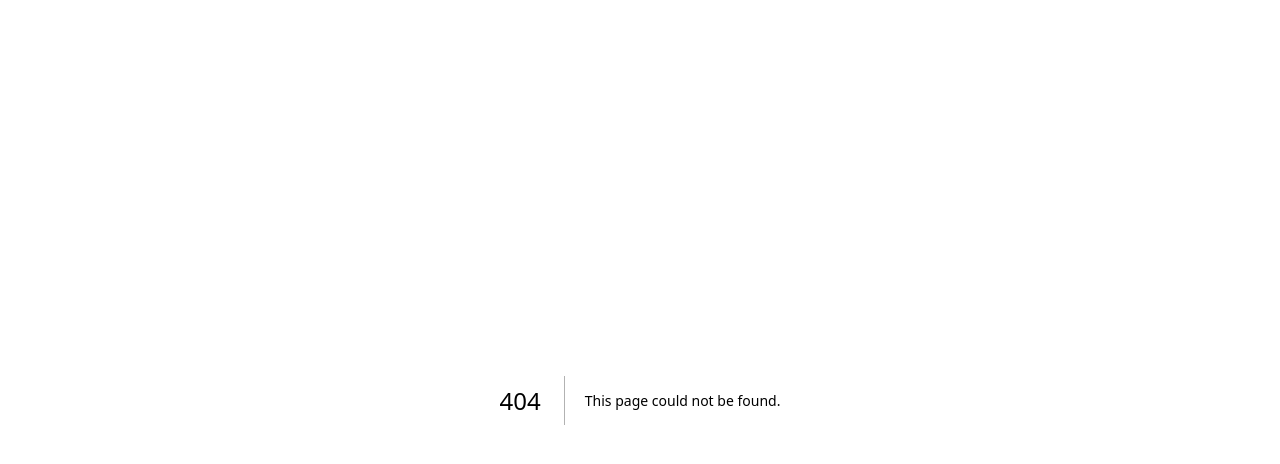
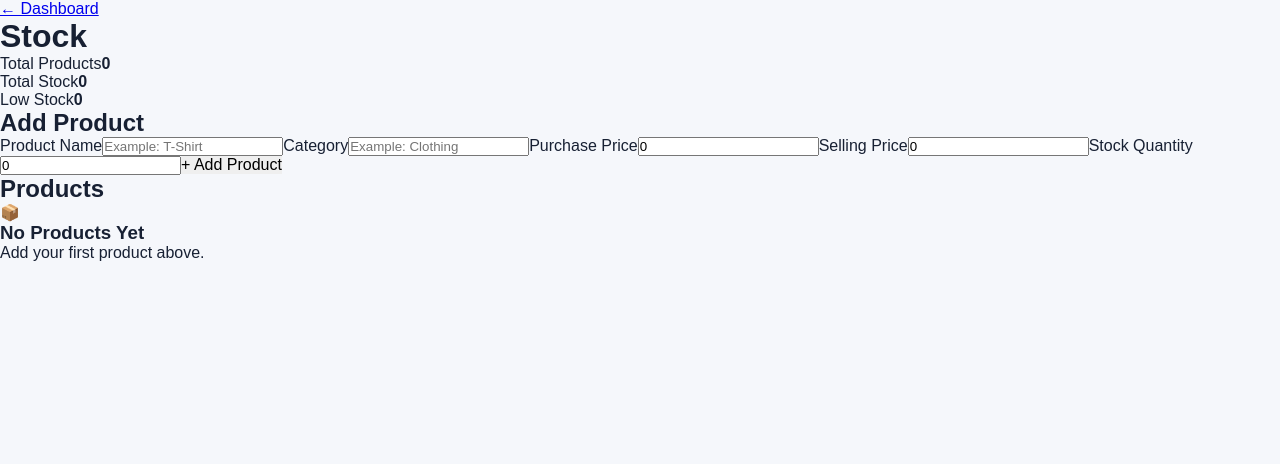
Before and after one commit to sameerkhan86926-a11y/hisabpro, a Next.js app: page /hisabpro/stock in a window 1280 px wide. Before the commit this address had no page. Shown: the top 464 px of the page. Built offline with nearby package versions, Linux system fonts and the light colour scheme.

Commit message:
Create page.tsx

```diff
--- /dev/null
+++ b/app/stock/page.tsx
@@ -0,0 +1,249 @@
+"use client";
+
+import { useEffect, useState } from "react";
+
+type Product = {
+  id: number;
+  name: string;
+  category: string;
+  purchasePrice: number;
+  sellingPrice: number;
+  stock: number;
+};
+
+export default function StockPage() {
+  const [products, setProducts] = useState<Product[]>([]);
+
+  const [name, setName] = useState("");
+  const [category, setCategory] = useState("");
+  const [purchasePrice, setPurchasePrice] = useState(0);
+  const [sellingPrice, setSellingPrice] = useState(0);
+  const [stock, setStock] = useState(0);
+  const [message, setMessage] = useState("");
+
+  useEffect(() => {
+    const savedProducts = JSON.parse(
+      localStorage.getItem("hisabpro_products") || "[]"
+    );
+
+    setProducts(savedProducts);
+  }, []);
+
+  function addProduct() {
+    if (!name.trim()) {
+      setMessage("Product name required.");
+      return;
+    }
+
+    if (sellingPrice <= 0) {
+      setMessage("Selling price enter karein.");
+      return;
+    }
+
+    const product: Product = {
+      id: Date.now(),
+      name: name.trim(),
+      category: category.trim() || "General",
+      purchasePrice,
+      sellingPrice,
+      stock: Math.max(0, stock),
+    };
+
+    const updatedProducts = [...products, product];
+
+    setProducts(updatedProducts);
+
+    localStorage.setItem(
+      "hisabpro_products",
+      JSON.stringify(updatedProducts)
+    );
+
+    setName("");
+    setCategory("");
+    setPurchasePrice(0);
+    setSellingPrice(0);
+    setStock(0);
+
+    setMessage("Product added successfully ✅");
+  }
+
+  function deleteProduct(id: number) {
+    const updatedProducts = products.filter(
+      (product) => product.id !== id
+    );
+
+    setProducts(updatedProducts);
+
+    localStorage.setItem(
+      "hisabpro_products",
+      JSON.stringify(updatedProducts)
+    );
+  }
+
+  const totalProducts = products.length;
+
+  const totalStock = products.reduce(
+    (sum, product) => sum + product.stock,
+    0
+  );
+
+  const lowStock = products.filter(
+    (product) => product.stock <= 5
+  ).length;
+
+  return (
+    <main className="stock-page">
+
+      <header className="stock-header">
+        <a href="/hisabpro/">← Dashboard</a>
+
+        <h1>Stock</h1>
+
+        <span></span>
+      </header>
+
+      <section className="stock-stats">
+
+        <div>
+          <span>Total Products</span>
+          <strong>{totalProducts}</strong>
+        </div>
+
+        <div>
+          <span>Total Stock</span>
+          <strong>{totalStock}</strong>
+        </div>
+
+        <div>
+          <span>Low Stock</span>
+          <strong>{lowStock}</strong>
+        </div>
+
+      </section>
+
+      <section className="product-form">
+
+        <h2>Add Product</h2>
+
+        <label>Product Name</label>
+
+        <input
+          type="text"
+          placeholder="Example: T-Shirt"
+          value={name}
+          onChange={(e) => setName(e.target.value)}
+        />
+
+        <label>Category</label>
+
+        <input
+          type="text"
+          placeholder="Example: Clothing"
+          value={category}
+          onChange={(e) => setCategory(e.target.value)}
+        />
+
+        <label>Purchase Price</label>
+
+        <input
+          type="number"
+          min="0"
+          value={purchasePrice}
+          onChange={(e) =>
+            setPurchasePrice(Math.max(0, Number(e.target.value)))
+          }
+        />
+
+        <label>Selling Price</label>
+
+        <input
+          type="number"
+          min="0"
+          value={sellingPrice}
+          onChange={(e) =>
+            setSellingPrice(Math.max(0, Number(e.target.value)))
+          }
+        />
+
+        <label>Stock Quantity</label>
+
+        <input
+          type="number"
+          min="0"
+          value={stock}
+          onChange={(e) =>
+            setStock(Math.max(0, Number(e.target.value)))
+          }
+        />
+
+        <button onClick={addProduct}>
+          + Add Product
+        </button>
+
+        {message && (
+          <p className="stock-message">{message}</p>
+        )}
+
+      </section>
+
+      <section className="product-list">
+
+        <h2>Products</h2>
+
+        {products.length === 0 ? (
+          <div className="empty-products">
+            <div>📦</div>
+
+            <h3>No Products Yet</h3>
+
+            <p>Add your first product above.</p>
+          </div>
+        ) : (
+          products.map((product) => (
+            <div className="product-item" key={product.id}>
+
+              <div className="product-icon">
+                📦
+              </div>
+
+              <div className="product-info">
+
+                <strong>{product.name}</strong>
+
+                <span>{product.category}</span>
+
+                <small>
+                  Buy ₹{product.purchasePrice.toLocaleString("en-IN")}
+                  {" • "}
+                  Sell ₹{product.sellingPrice.toLocaleString("en-IN")}
+                </small>
+
+              </div>
+
+              <div className="product-stock">
+
+                <strong>{product.stock}</strong>
+
+                <span>
+                  {product.stock <= 5
+                    ? "Low Stock"
+                    : "In Stock"}
+                </span>
+
+                <button
+                  onClick={() => deleteProduct(product.id)}
+                >
+                  Delete
+                </button>
+
+              </div>
+
+            </div>
+          ))
+        )}
+
+      </section>
+
+    </main>
+  );
+}
```
